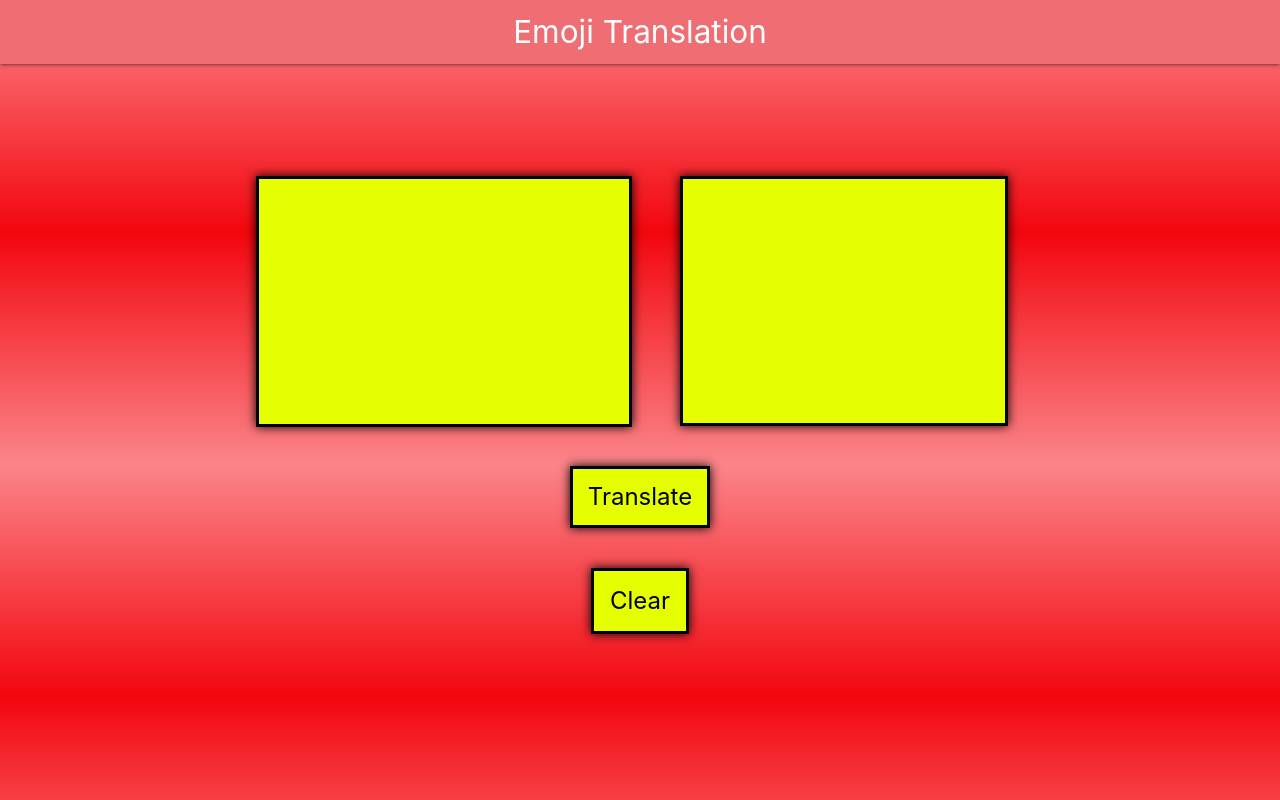
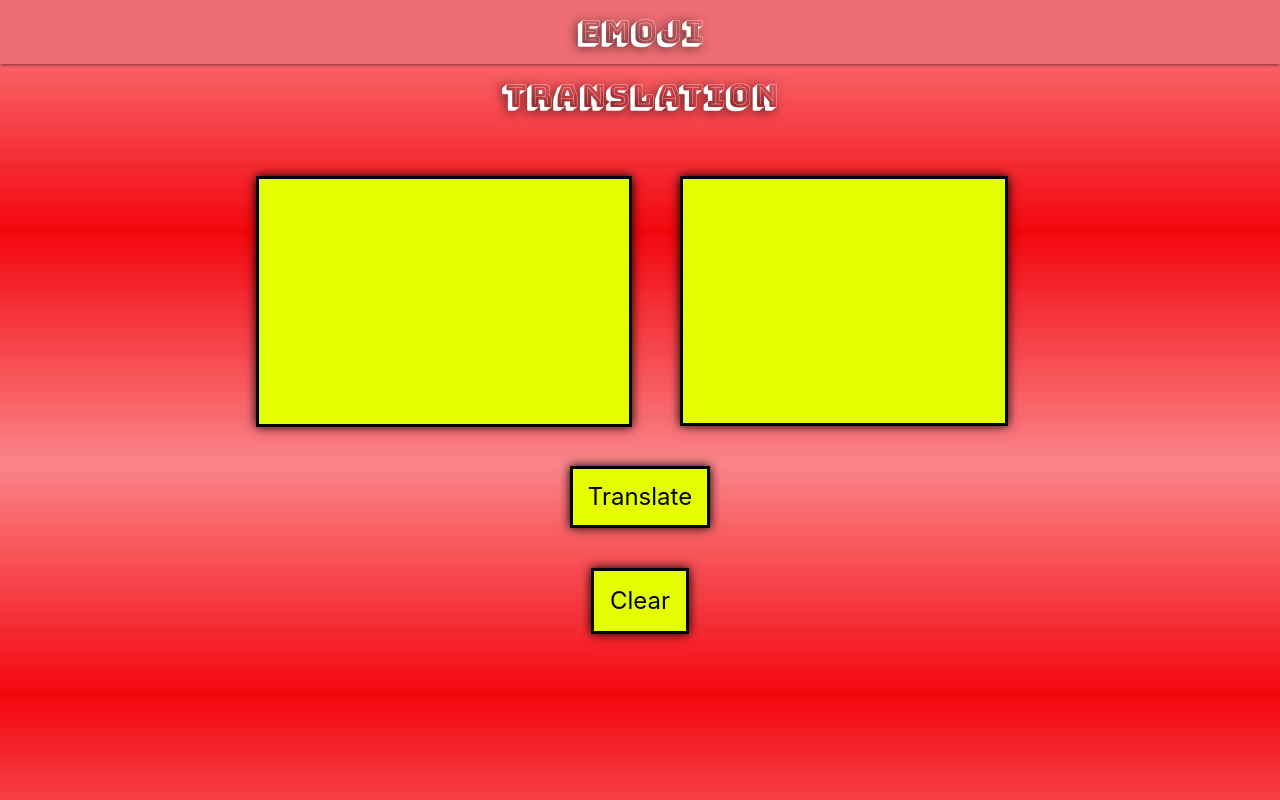
Before and after one commit to SpencerFalor-Ward/Emoji-Translator, a plain HTML site: page index.html in a window 1280 px wide. Drawn offline with nearby package versions, Linux system fonts and the light colour scheme.

Commit message:
Update group.css (#28)

```diff
--- a/group.css
+++ b/group.css
@@ -7,7 +7,7 @@ body {
   text-align: center;
 }
 
-#header {
+.header {
   font-family: "Bungee Shade";
   font-size: 100;
   color: rgb(229, 255, 0);
```
